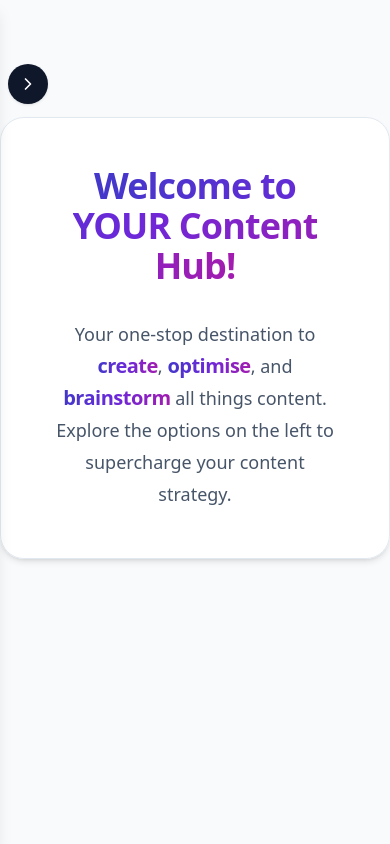
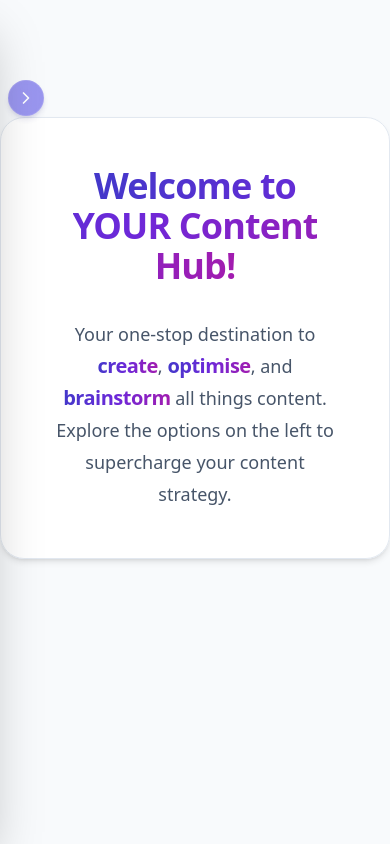
Before and after one commit to sophialivanos/ni-content-hub-static, a Next.js app: page / in a window 390 px wide. Built offline with nearby package versions, Linux system fonts and the light colour scheme.

Commit message:
Mobile drawer: subtle chevron trigger + drawer wired in Layout (desktop unchanged)

```diff
--- a/components/Layout.tsx
+++ b/components/Layout.tsx
@@ -1,8 +1,30 @@
-// components/Layout.tsx (or wherever you define the app shell)
-import * as React from "react";
-import CollapsibleSidebar from "../components/CollapsibleSidebar";
-import AppSidebar from "../components/AppSidebar";
+// components/Layout.tsx
+import React, { useState } from "react";
+import MobileNavToggle from "./MobileNavToggle";
+import SidebarDrawer from "./SidebarDrawer";
+// …your other imports (Header, AppSidebar for desktop, etc.)
 
 export default function Layout({ children }: { children: React.ReactNode }) {
-  return <CollapsibleSidebar sidebar={<AppSidebar />}>{children}</CollapsibleSidebar>;
+  const [drawerOpen, setDrawerOpen] = useState(false);
+
+  return (
+    <div className="min-h-screen bg-slate-50">
+      {/* (optional) your header */}
+      {/* Desktop sidebar stays exactly as you have it */}
+      <div className="flex">
+        {/* Example: your existing desktop sidebar */}
+        {/* <aside className="hidden md:block w-72 shrink-0">
+          <AppSidebar />
+        </aside> */}
+
+        <main className="flex-1">
+          {children}
+        </main>
+      </div>
+
+      {/* --- Mobile-only trigger & drawer (overlay) --- */}
+      <MobileNavToggle onOpen={() => setDrawerOpen(true)} isOpen={drawerOpen} />
+      <SidebarDrawer open={drawerOpen} onClose={() => setDrawerOpen(false)} />
+    </div>
+  );
 }
--- /dev/null
+++ b/components/MobileNavToggle.tsx
@@ -0,0 +1,33 @@
+// components/MobileNavToggle.tsx
+import { ChevronRight } from "lucide-react";
+
+type Props = {
+  onOpen: () => void;
+  isOpen?: boolean;
+};
+
+export default function MobileNavToggle({ onOpen, isOpen }: Props) {
+  // Hidden on desktop and while drawer is open
+  if (isOpen) return null;
+
+  return (
+    <button
+      type="button"
+      onClick={onOpen}
+      aria-label="Open navigation"
+      aria-controls="app-sidebar-drawer"
+      aria-expanded="false"
+      className="
+        md:hidden fixed left-2 top-20 z-40 h-9 w-9 rounded-full
+        bg-indigo-600/80 text-white border border-white/10
+        shadow-md shadow-indigo-900/20 backdrop-blur
+        opacity-70 hover:opacity-100 focus-visible:outline-none
+        focus-visible:ring-2 focus-visible:ring-white/60
+        transition motion-safe:duration-200
+      "
+    >
+      <ChevronRight className="h-5 w-5 mx-auto" />
+      <span className="sr-only">Open menu</span>
+    </button>
+  );
+}
--- /dev/null
+++ b/components/SidebarDrawer.tsx
@@ -0,0 +1,69 @@
+// components/SidebarDrawer.tsx
+import { useEffect, useRef } from "react";
+import { X } from "lucide-react";
+import AppSidebar from "./AppSidebar";
+
+type Props = {
+  open: boolean;
+  onClose: () => void;
+};
+
+export default function SidebarDrawer({ open, onClose }: Props) {
+  const panelRef = useRef<HTMLDivElement>(null);
+
+  // ESC to close
+  useEffect(() => {
+    if (!open) return;
+    const onKey = (e: KeyboardEvent) => {
+      if (e.key === "Escape") onClose();
+    };
+    window.addEventListener("keydown", onKey);
+    return () => window.removeEventListener("keydown", onKey);
+  }, [open, onClose]);
+
+  return (
+    <div
+      id="app-sidebar-drawer"
+      aria-hidden={!open}
+      className={`
+        md:hidden fixed inset-0 z-50
+        ${open ? "pointer-events-auto" : "pointer-events-none"}
+      `}
+    >
+      {/* Backdrop */}
+      <div
+        onClick={onClose}
+        className={`
+          absolute inset-0 bg-slate-900/40 transition
+          ${open ? "opacity-100" : "opacity-0"}
+        `}
+      />
+
+      {/* Panel */}
+      <div
+        ref={panelRef}
+        className={`
+          absolute left-0 top-0 h-full w-80 max-w-[85%]
+          bg-slate-900 text-slate-100 shadow-2xl
+          transition-transform motion-safe:duration-200
+          ${open ? "translate-x-0" : "-translate-x-full"}
+        `}
+      >
+        {/* Close (X) — note: no arrow inside the drawer now */}
+        <button
+          type="button"
+          onClick={onClose}
+          aria-label="Close navigation"
+          className="absolute right-3 top-3 p-2 rounded-full text-slate-200/80 hover:text-white focus-visible:outline-none focus-visible:ring-2 focus-visible:ring-white/60"
+        >
+          <X className="h-5 w-5" />
+        </button>
+
+        {/* Sidebar content */}
+        <div className="h-full overflow-y-auto">
+          <AppSidebar onNavigate={onClose} />
+        </div>
+      </div>
+    </div>
+  );
+}
```
